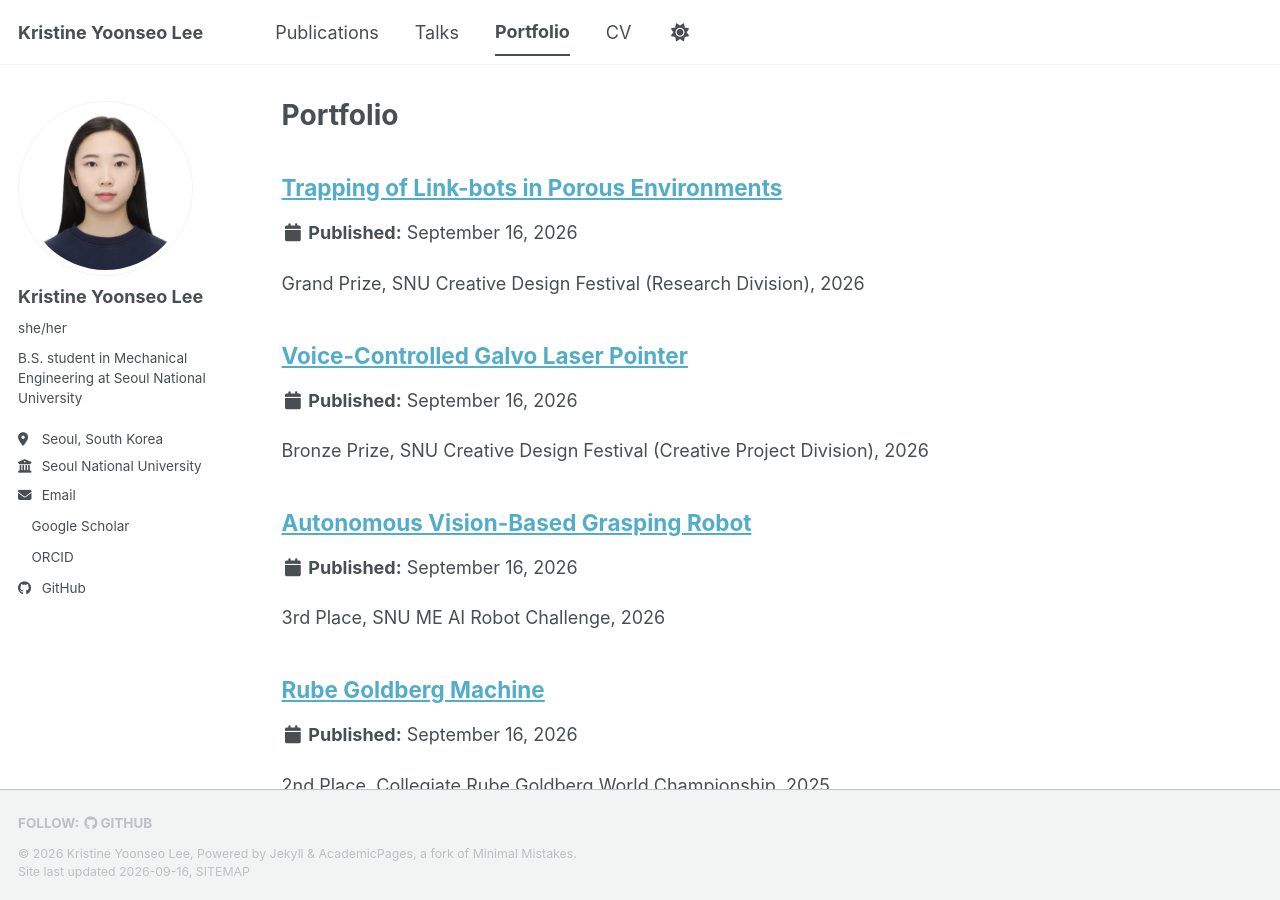
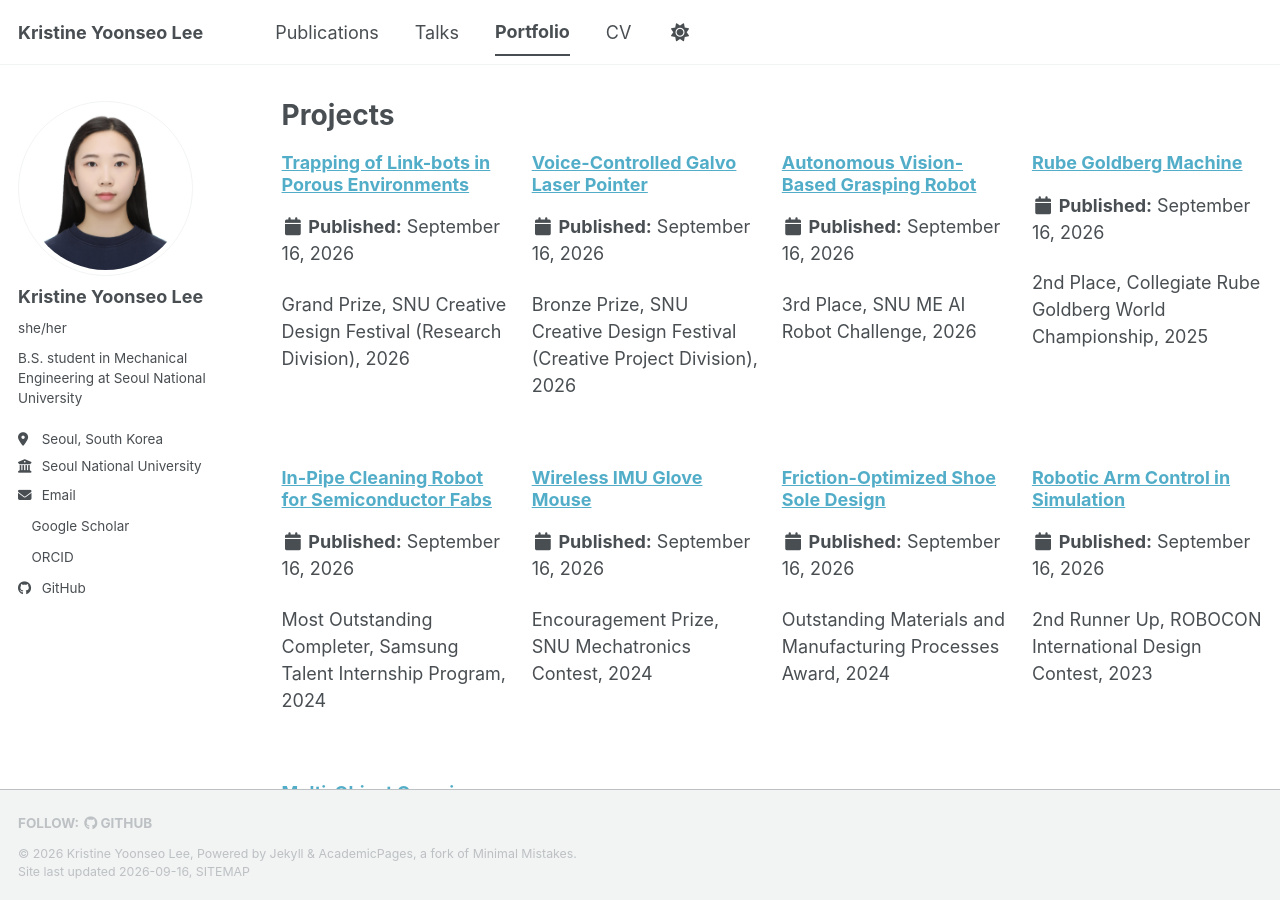
Before and after one commit to kristineyslee/kristineyslee.github.io, a Jekyll site: the page built from _pages/portfolio.html, in a window 1280 px wide and 900 px high. Built offline with Jekyll 4.4.1, drawn with Linux system fonts in a browser that asks for light colours; a style sheet for code colours, icons or effects is not loaded.

Commit message:
Update portfolio.html

```diff
--- a/_pages/portfolio.html
+++ b/_pages/portfolio.html
@@ -1,13 +1,15 @@
 ---
 layout: archive
-title: "Portfolio"
+title: "Projects"
 permalink: /portfolio/
 author_profile: true
 ---
 
 {% include base_path %}
 
-
+<div class="grid__wrapper">
 {% for post in site.portfolio %}
-  {% include archive-single.html %}
+  {% include archive-single.html type="grid" %}
 {% endfor %}
+</div>
+<div style="clear: both;"></div>
```
